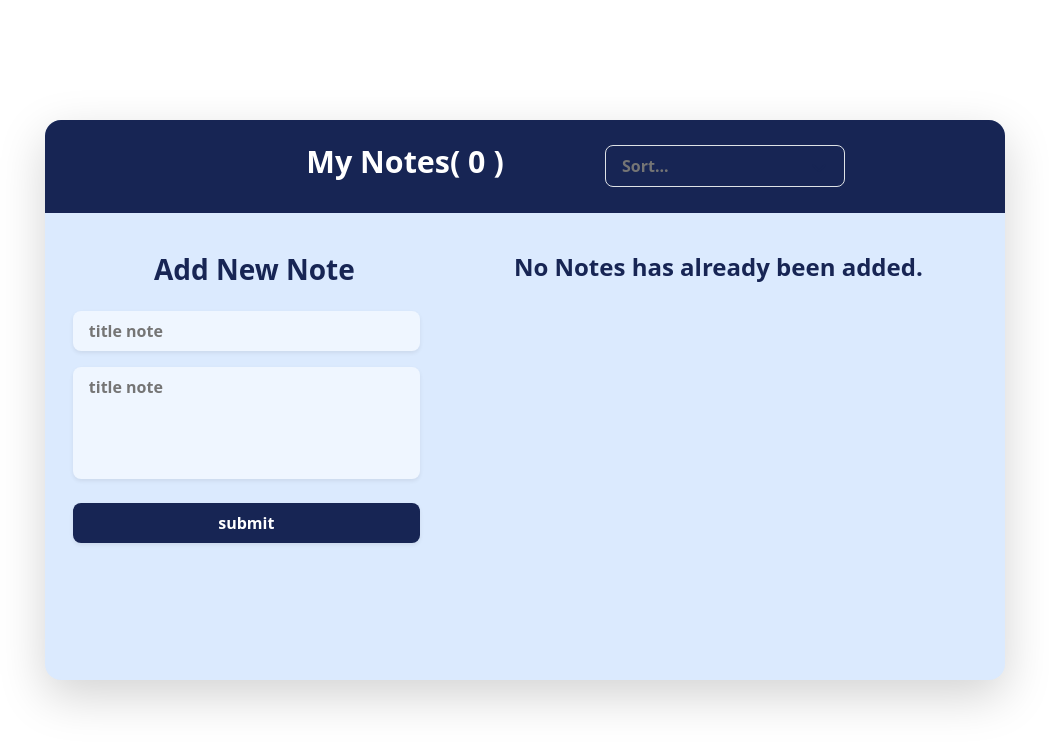
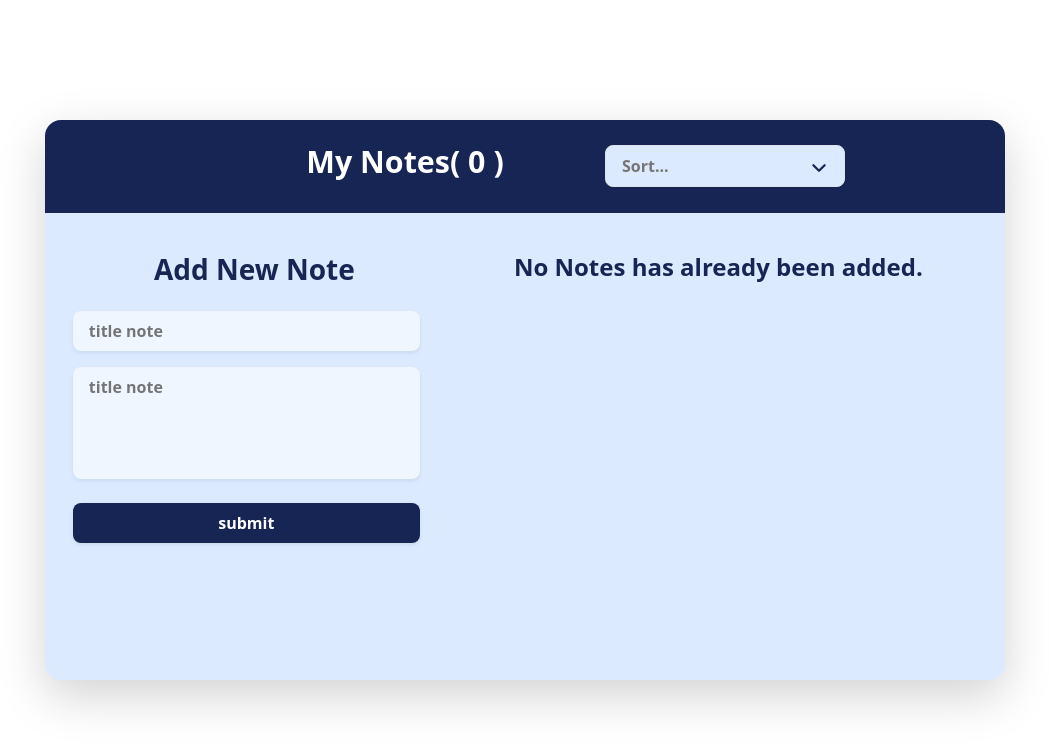
Before and after one commit to MiaadEstakhri/note-app, a React (Vite) app: page / in a window 1280 px wide. Shown: the top 748 px of the page, without its empty margins (115-1164 px from the left). Built offline with nearby package versions, Linux system fonts and the light colour scheme.

Commit message:
style dropDown

```diff
--- a/src/App.css
+++ b/src/App.css
@@ -1,5 +1,21 @@
-ul {
+.dropDown ul {
     max-height: 500px;
+    background: #eff6ff;
+    color: #172554;
+}
+
+.dropDown ul li {
+    cursor: pointer;
+}
+
+.dropDown .dropDown__container {
+    background: #dbeafe;
+    cursor: pointer;
+    z-index: 10;
+}
+
+.dropDown input {
+    color: #172554;
 }
 
 .note-container {
```
